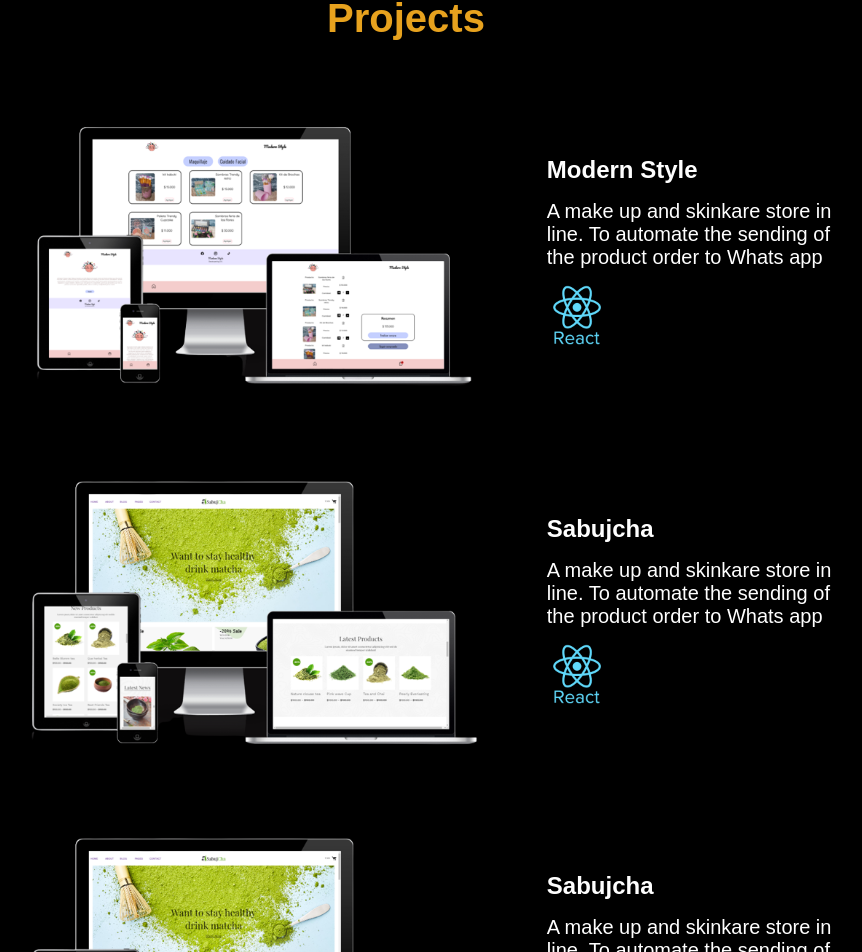
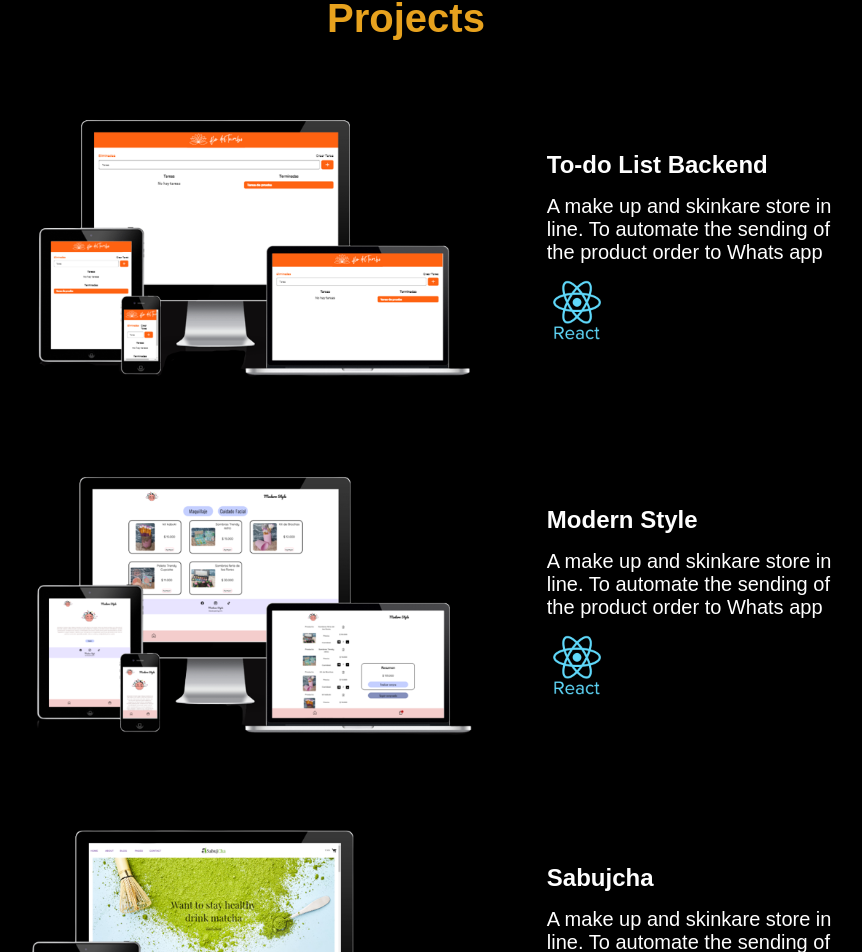
Before and after one commit to dericksaa/Portafolio-, a React (Create React App) app: page / in a window 1280 px wide. Shown: the part 2239-3191 px from the top of the page, without its empty margins (234-1096 px from the left). Built offline with nearby package versions, Linux system fonts and the light colour scheme; a web font is replaced by a local one.

Commit message:
new project

```diff
--- a/src/Components/ProjectData.js
+++ b/src/Components/ProjectData.js
@@ -1,13 +1,14 @@
 import react from '../Images/reactlogo.png'
 import ModernStyle from '../Images/modernstyle1.png'
 import sabujchga from '../Images/sabujcha.png'
+import todo from '../Images/todo.png'
 import css from '../Images/logocss.png'
 
 const ProjectDat = [
-    {id:1, img:ModernStyle, title:'Modern Style', parraf:'A make up and skinkare store in line. To automate the sending of the product order to Whats app',
+    {id:1, img:todo, title:'To-do List Backend', parraf:'A make up and skinkare store in line. To automate the sending of the product order to Whats app',
+    tec:react, link:"https://to-do-grupo3.netlify.app/"},
+    {id:2, img:ModernStyle, title:'Modern Style', parraf:'A make up and skinkare store in line. To automate the sending of the product order to Whats app',
     tec:react, link:"https://modern-style.vercel.app/"},
-    {id:2, img:sabujchga, title:'Sabujcha', parraf:'A make up and skinkare store in line. To automate the sending of the product order to Whats app',
-    tec:react, link:"https://sabujcha.vercel.app/"},
     {id:3, img:sabujchga, title:'Sabujcha', parraf:'A make up and skinkare store in line. To automate the sending of the product order to Whats app',
     tec:react, link:"https://sabujcha.vercel.app/"},
 ]
```
Also changed, not shown: src/Images/Captura.PNG (added), src/Images/todo.png (added).
